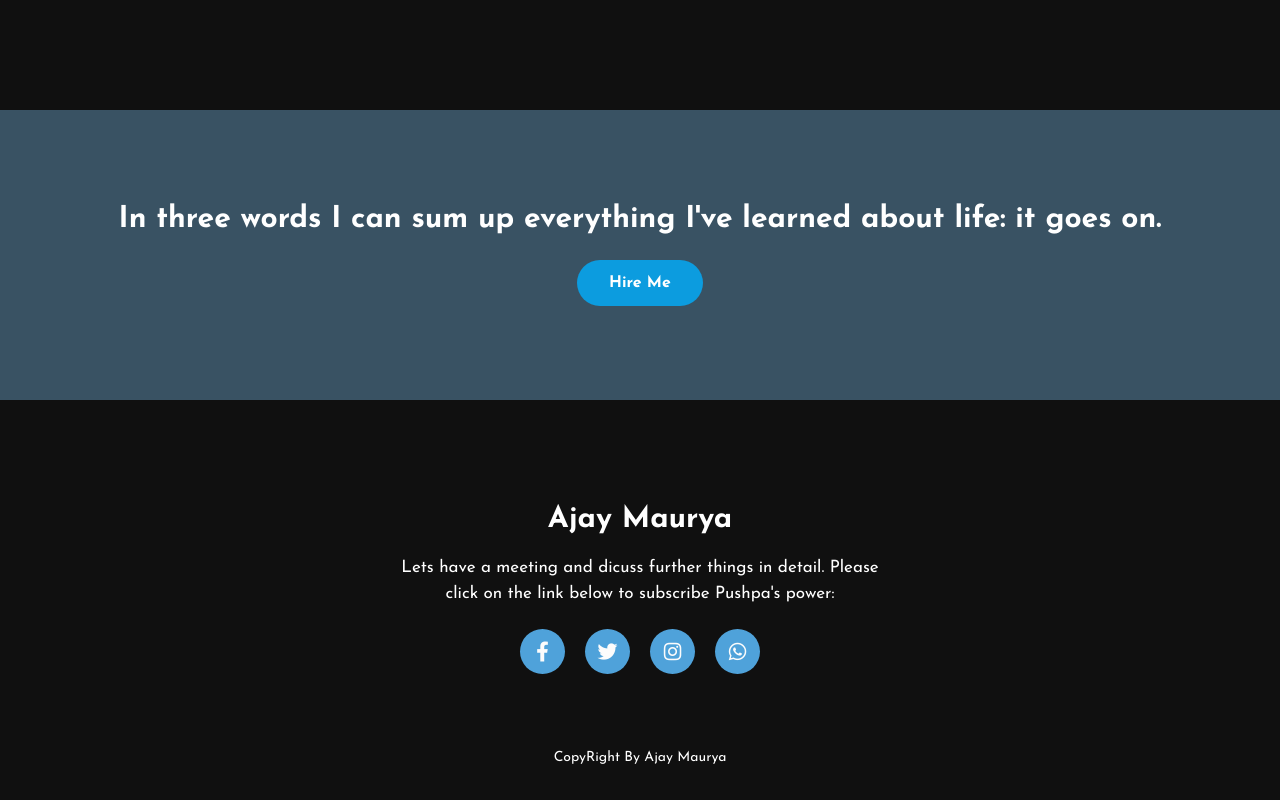
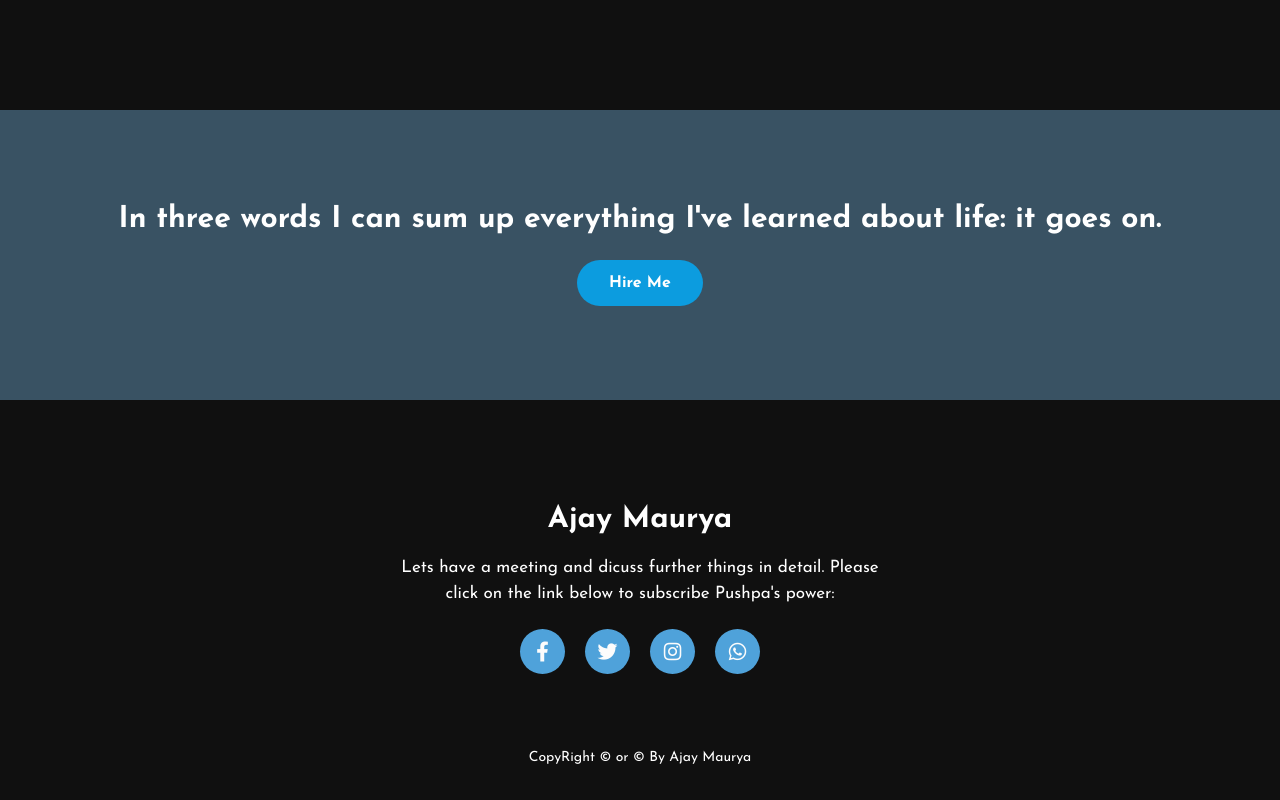
Before and after one commit to BCAMAJAY/myportfolio, a plain HTML site: page index.html in a window 1280 px wide. Shown: the part 2052-2852 px from the top of the page. Drawn offline with Linux system fonts and the light colour scheme.

Commit message:
Update index.html

```diff
--- a/index.html
+++ b/index.html
@@ -121,7 +121,7 @@
                          <a href="https://instagram.com/code_with_ajay?igshid=YmMyMTA2M2Y="><i class="fab fa-instagram"></i></a>
                          <a href="#"><i class="fab fa-whatsapp"></i></a>
                  </div>
-                 <p class="end">CopyRight By Ajay Maurya</p>
+                 <p class="end">CopyRight &copy; or &#169; By Ajay Maurya</p>
          </footer>
  </body>
 
```
